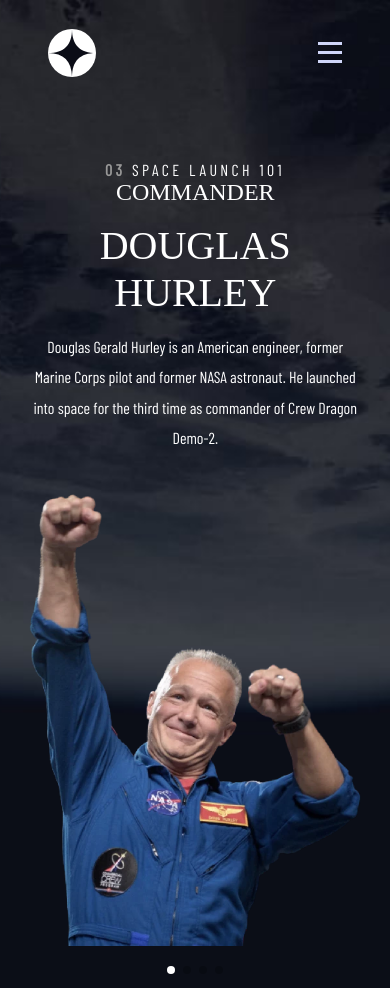
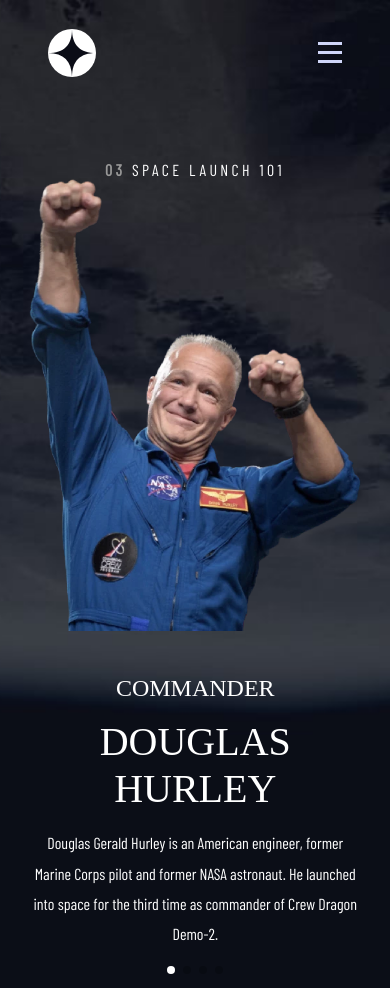
Before and after one commit to temiye18/space-tourism, a React (Create React App) app: page /crew in a window 390 px wide. Built offline with nearby package versions, Linux system fonts and the light colour scheme; a web font is replaced by a local one.

Commit message:
minor change

```diff
--- a/src/Pages/Crew/Crew.module.css
+++ b/src/Pages/Crew/Crew.module.css
@@ -80,7 +80,7 @@
   }
 
   .crewSwipe__item {
-    flex-direction: column;
+    flex-direction: column-reverse;
     justify-content: center;
     align-items: center;
     gap: 2.5rem;
@@ -88,7 +88,7 @@
   }
 
   .crewSwipe__box {
-    padding: 4rem;
+    padding: 2rem;
   }
 }
 @media (max-width: 425px) {
```
